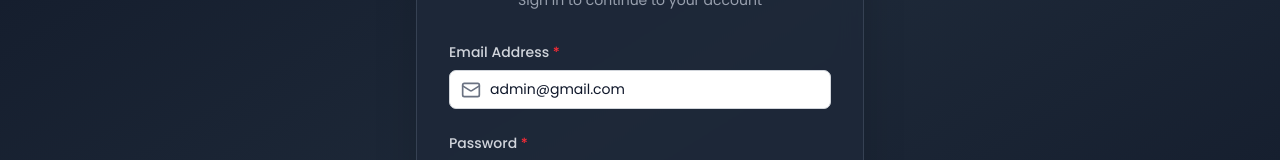
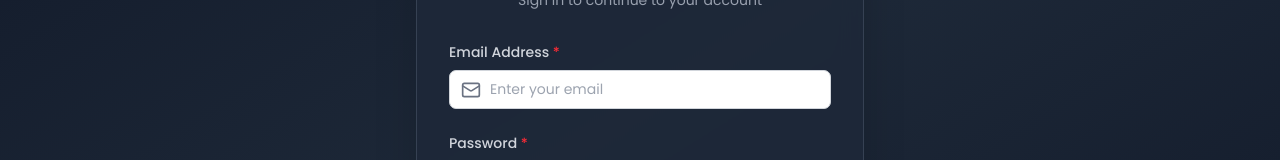
Before and after one commit to digitalkstechno/crm-automation-front, a Next.js app: page /login in a window 1280 px wide. Shown: the part 293-453 px from the top of the page. Built offline with nearby package versions, Linux system fonts and the light colour scheme; no server answers.

Commit message:
default mail remove

```diff
--- a/src/pages/login.tsx
+++ b/src/pages/login.tsx
@@ -27,7 +27,7 @@ export default function LoginPage() {
   // Formik form handling
   const formik = useFormik({
     initialValues: {
-      email: 'admin@gmail.com',
+      email: '',
       password: '',
     },
     validationSchema,
```
